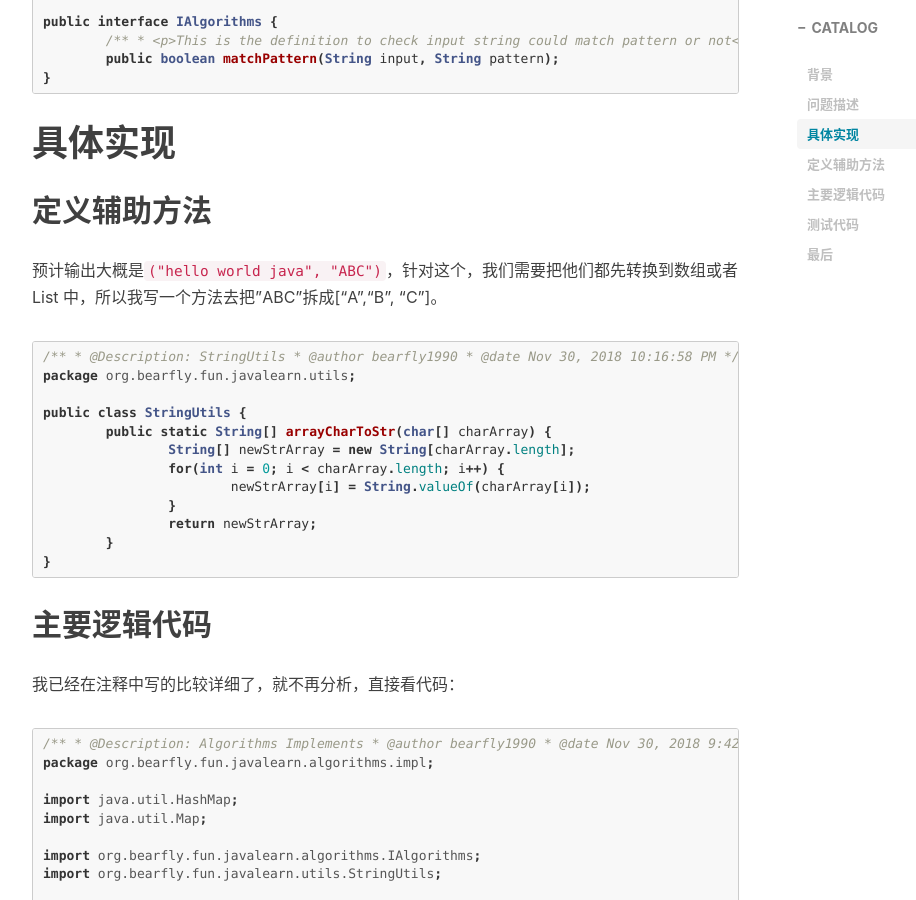
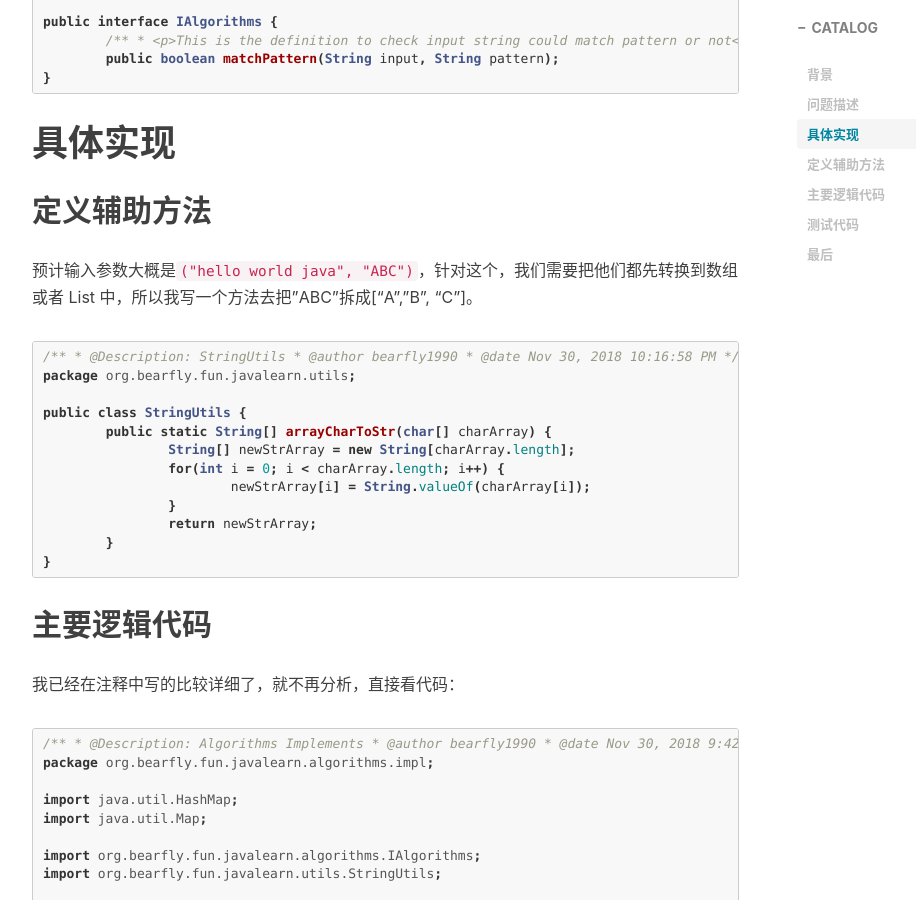
Before and after one commit to bearfly1990/bearfly.github.io, a Jekyll site: the page built from _posts/2018/11/2018-11-30-StringPattern.md, in a window 1280 px wide and 900 px high, scrolled down 930 px. Shown: the whole window, without its empty margins (233-1149 px from the left). Built offline with Jekyll 4.4.1, drawn with Linux system fonts in a browser that asks for light colours; nearby versions of some CDN libraries; comment, search, counter and statistics services are not loaded.

Commit message:
fix issue

````diff
--- a/_posts/2018/11/2018-11-30-StringPattern.md
+++ b/_posts/2018/11/2018-11-30-StringPattern.md
@@ -14,7 +14,6 @@ tags:
 # 背景
 
 今天遇到的一个算法问题，感觉又回到了当年做 ACM 的时候，不过好久没动脑，不好使了，哈哈哈。
-
 
 # 问题描述
 
@@ -49,7 +48,7 @@ public interface IAlgorithms {
 
 ## 定义辅助方法
 
-预计输出大概是`("hello world java", "ABC")`，针对这个，我们需要把他们都先转换到数组或者 List 中，所以我写一个方法去把"ABC"拆成["A",“B", "C"]。
+预计输入参数大概是`("hello world java", "ABC")`，针对这个，我们需要把他们都先转换到数组或者 List 中，所以我写一个方法去把"ABC"拆成["A","B", "C"]。
 
 ```java
 /**
````
